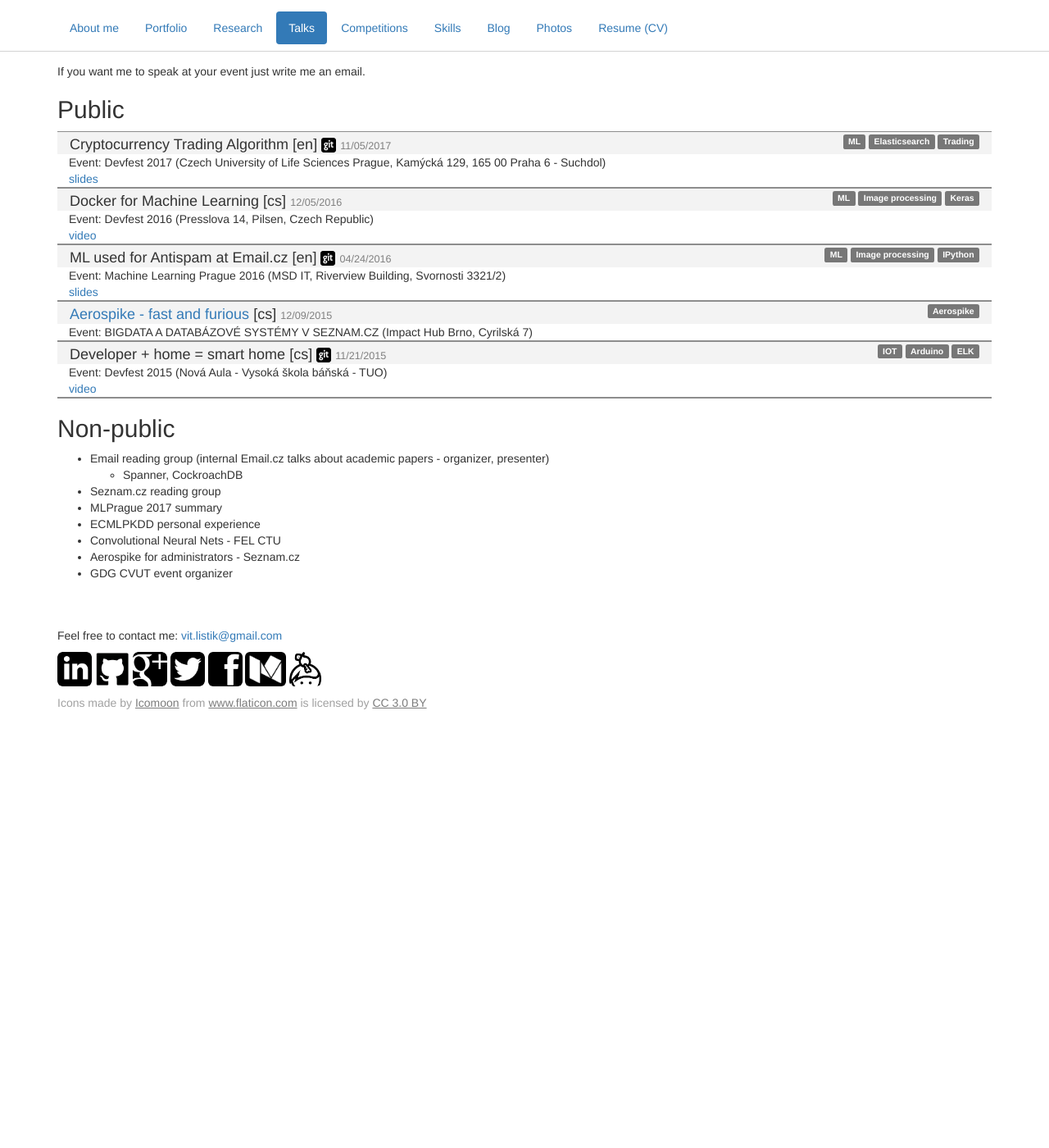
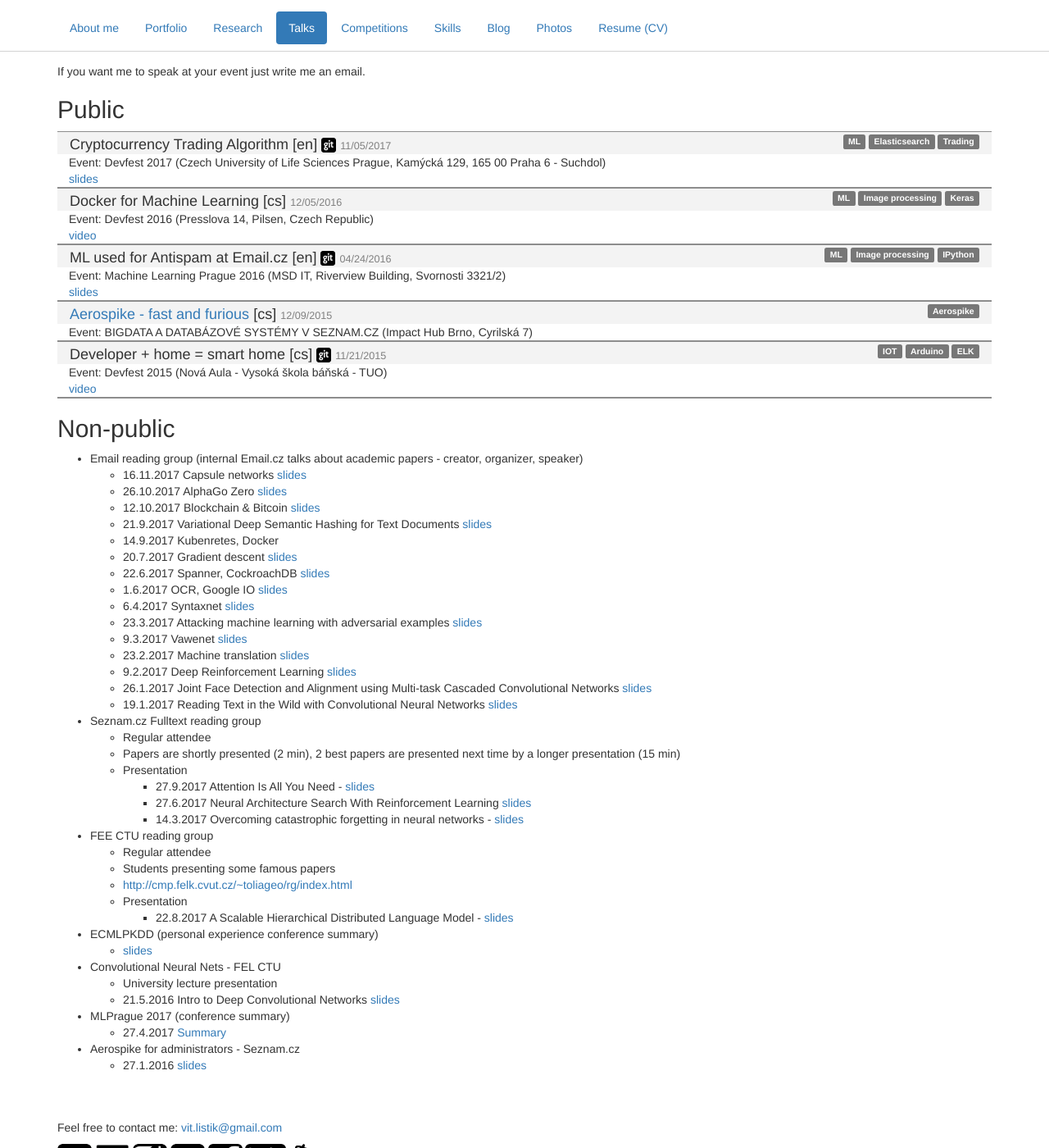
Before and after one commit to tivvit/tivvit.github.io, a Jekyll site: the page built from talks.html, in a window 1280 px wide and 1400 px high. Shown: the whole window at 82% size. Built offline with Jekyll 4.4.1, drawn with Linux system fonts in a browser that asks for light colours.

Commit message:
added non-public presentation details

```diff
--- a/_includes/non-public-talks.md
+++ b/_includes/non-public-talks.md
@@ -1,8 +1,50 @@
-* Email reading group (internal Email.cz talks about academic papers - organizer, presenter)
-    * Spanner, CockroachDB
-* Seznam.cz reading group
-* MLPrague 2017 summary
-* ECMLPKDD personal experience
+* Email reading group (internal Email.cz talks about academic papers - creator, organizer, speaker)
+  * 16.11.2017 Capsule networks [slides](https://docs.google.com/presentation/d/152ffc-Dyb--bgGWsorLut43oM4vjFWMnb-cUAlwgoiI/edit?usp=sharing)
+  * 26.10.2017 AlphaGo Zero [slides](https://docs.google.com/presentation/d/16-SL3y63V91gnlqLwpL6XI7ZldjNhgzlWP85UwnS0Xo/edit?usp=sharing)
+  * 12.10.2017 Blockchain & Bitcoin [slides](https://docs.google.com/presentation/d/1BqJTZg4tpSogbQOFg6Nm4_dL08kQrXj1IIXLx-dXoHk/edit?usp=sharing)
+  * 21.9.2017 Variational Deep Semantic Hashing for Text Documents [slides](https://docs.google.com/presentation/d/11wLON-JoLzLw6-vBFgFp7fnn6HlTdANhZkZ4B_ja7dU/edit?usp=sharing)
+  * 14.9.2017 Kubenretes, Docker
+  * 20.7.2017 Gradient descent [slides](https://docs.google.com/presentation/d/19cQmhD2qkPu6AzICiSu4fnb15ITdHQU2tEh_PdkROtc/edit?usp=sharing)
+  * 22.6.2017 Spanner, CockroachDB [slides](https://docs.google.com/presentation/d/1y1HZxkrhq05uYpGaZDUTnZ2FE79Q-zIwwlGVhoomOIU/edit?usp=sharing)
+  * 1.6.2017 OCR, Google IO
+  [slides](https://docs.google.com/presentation/d/197a3RTBVdXqKd65XmBfYmt4w7ETe3zGm0TOkCCljL8E/edit?usp=sharing)
+  * 6.4.2017 Syntaxnet [slides](https://docs.google.com/presentation/d/1zMl631lq39OJXYJdrK31dYhHM7UI3wg7VR-pwrN2o48/edit?usp=sharing)
+  * 23.3.2017 Attacking machine learning with adversarial examples [slides](https://docs.google.com/presentation/d/1tL3qNnB8ZcE2uhedekdSeqJnPz6wM_yJPpEgqTb7gsQ/edit?usp=sharing)
+  * 9.3.2017 Vawenet [slides](https://docs.google.com/presentation/d/1POh_45F-vRA0J2k-ZXO_JUDDtLpQF80U6sAnrN0SG3c/edit?usp=sharing)
+  * 23.2.2017 Machine translation [slides](https://docs.google
+  .com/presentation/d/133l9KEwFb4PXwkIUFz5kpXnBMO5QZqmi45EHgqhfggE/edit?usp=sharing)
+  * 9.2.2017 Deep Reinforcement Learning [slides](https://docs.google.com/presentation/d/1N9FFjTs4bxoh_3UiCLRc3fIXVw4NmzCDgADU1-BqJRk/edit?usp=sharing)
+  * 26.1.2017 Joint Face Detection and Alignment using Multi-task Cascaded
+  Convolutional Networks [slides](https://docs.google.com/presentation/d/1Glik12iMa_ESdXraK1SonyDpowwqx1h3_nky-0Pj3mg/edit?usp=sharing)
+  * 19.1.2017 Reading Text in the Wild with Convolutional Neural Networks
+    [slides](https://docs.google.com/presentation/d/1-cCkxutsvkmie5DRS7m3VrnRFQtgPsh5EmNU4X26DXY/edit?usp=sharing)
+* Seznam.cz Fulltext reading group
+  * Regular attendee
+  * Papers are shortly presented (2 min), 2 best papers are presented next
+  time by a longer presentation (15 min)
+  * Presentation
+    * 27.9.2017 Attention Is All You Need - [slides](https://docs.google
+    .com/presentation/d/1_V9eqA6meoRAO1vkGDKuY1IQXhxtWpE3lgBRbpkm1BI/edit?usp
+    =sharing)
+    * 27.6.2017 Neural Architecture Search With Reinforcement Learning
+    [slides](https://docs.google
+    .com/presentation/d/1TN--7u2bn5h_bKNu8ucUJxCkdcQuWG4kn9hcRfdMNtA/edit?usp=sharing)
+    * 14.3.2017 Overcoming catastrophic forgetting in neural networks -
+    [slides](https://docs.google.com/presentation/d/1eKpdz48xDPJccEwHClRn36HZ_8HQjXWuJrIettNGIwk/edit?usp=sharing)
+* FEE CTU reading group
+   * Regular attendee
+   * Students presenting some famous papers
+   * [http://cmp.felk.cvut.cz/~toliageo/rg/index.html](http://cmp.felk.cvut.cz/~toliageo/rg/index.html)
+   * Presentation
+     * 22.8.2017 A Scalable Hierarchical Distributed Language Model -
+     [slides](https://docs.google.com/presentation/d/1VnMNgpvlaCV9YLO5j9lqSkalpS1QvW7q1Z6tQLkd5a0/edit?usp=sharing)
+* ECMLPKDD (personal experience conference summary)
+  * [slides](https://docs.google.com/presentation/d/1XMPR36uDk7ktaFXc6HGfyEStisacZTowQJpreDo9P1E/edit?usp=sharing)
 * Convolutional Neural Nets - FEL CTU
+  * University lecture presentation
+  * 21.5.2016 Intro to Deep Convolutional Networks
+  [slides](https://docs.google.com/presentation/d/1MlwdF9PsQ7YMaKDpmFogr4rW5m9P9Ygc-Br_4NPNusk/edit?usp=sharing)
+* MLPrague 2017 (conference summary)
+  * 27.4.2017 [Summary](https://docs.google.com/document/d/1WI6YOpZ9GgtvIxYS3F5KPYVzlWPKl6-iDY3Lp2I4A9o/edit?usp=sharing)
 * Aerospike for administrators - Seznam.cz
-* GDG CVUT event organizer
+  * 27.1.2016 [slides](https://docs.google.com/presentation/d/1yk6p_JYBgQGv2xLOXfkgk1R7-cuboMnMF-hHgExs7RQ/edit?usp=sharing)
```
